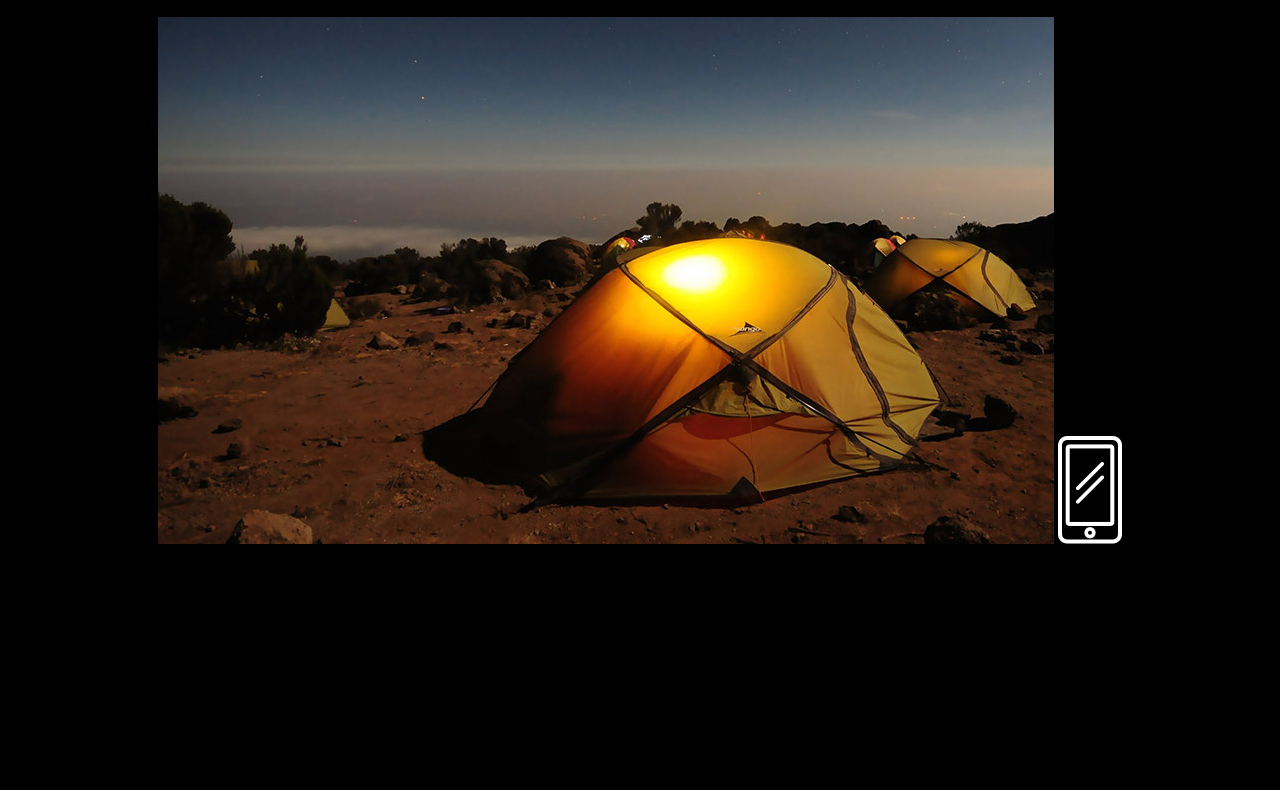
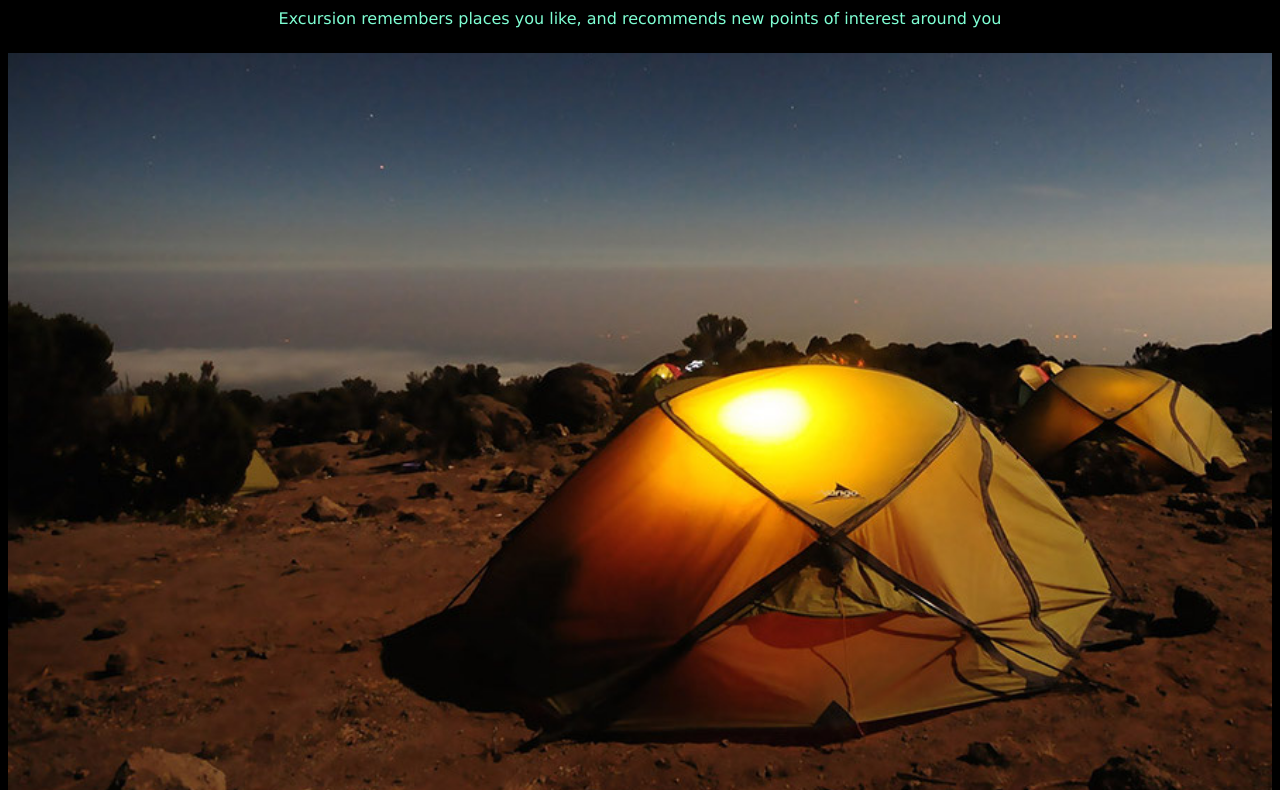
Before and after one commit to jamesahnjoonchul/excursion, a plain HTML site: page index.html in a window 1280 px wide. Shown: the part 307-1097 px from the top of the page. Before the commit the page ends 917 px from the top, so only its background shows below. Drawn offline with Linux system fonts and the light colour scheme; files whose address does not match are found by name.

Commit message:
font and image styling with reactive design

```diff
--- a/resources/css/style.css
+++ b/resources/css/style.css
@@ -3,7 +3,7 @@ body{
   text-align: center;
 }
 
-.heading {
+.heading1 {
     font-family: Verdana, Geneva, Tahoma, sans-serif;
     font-weight: normal;
     font-size: 50px;
@@ -13,3 +13,47 @@ body{
     margin: 25px auto;
 
 }
+
+.heading3 , .heading2{
+    font-family: Verdana, Geneva, Tahoma, sans-serif;
+    font-size: 42px;
+    font-weight: 300;
+    color: white;
+    margin: 25px auto;
+
+}
+
+
+.subheading1 , .subheading3 {
+  font-family: Verdana, Geneva, Tahoma, sans-serif;
+  color: aquamarine;
+  font-size: 16px;
+  display: flex;
+  flex-direction: column;
+  flex: 1 1 auto;
+}
+
+.subheading2{
+    margin-bottom: 25px;
+}
+
+footer{
+    text-align: right;
+    color: gray;
+}
+
+.camp, .phone{
+    display: flex;
+    flex-direction: column;
+}
+
+.camp{
+    justify-content: center;
+    align-items: center;
+}
+
+.phone{
+    justify-content: center;
+    align-items: center;
+    margin-top: 25px;
+}
```
